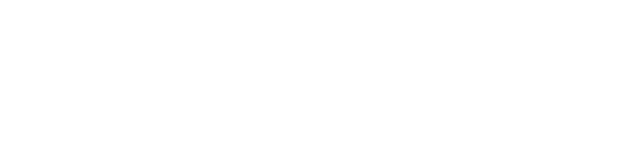
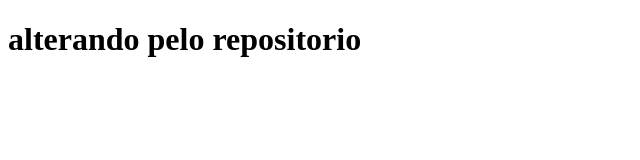
Before and after one commit to barrigaverd/bolaoserginho, a plain HTML site: page index.html in a window 1280 px wide. Shown: the whole page, without its empty margins (0-640 px from the left). Drawn offline with Linux system fonts and the light colour scheme.

Commit message:
editing index e create script js

```diff
--- a/index.html
+++ b/index.html
@@ -7,6 +7,7 @@
     <link rel="stylesheet" href="./style.css">
 </head>
 <body>
+    <h1>alterando pelo repositorio</h1>
 
 </body>
 </html>
--- /dev/null
+++ b/script.js
@@ -0,0 +1 @@
+console.log("ola galaera")
```
